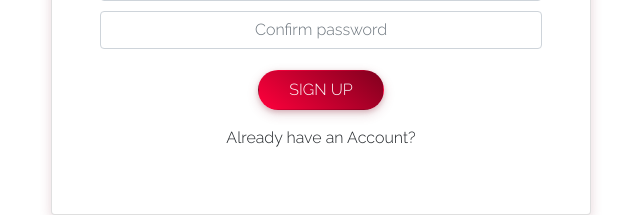
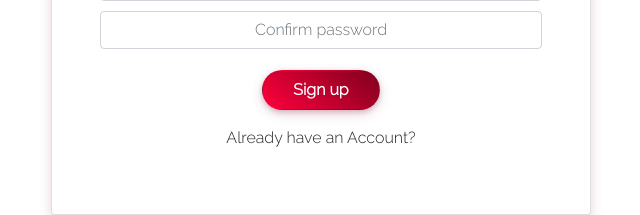
Before and after one commit to lukeowaincharles/react-app-test, a React (Create React App) app: page / in a window 1280 px wide. Both pictures are taken after a click on the element "Not a member? Sign up". Shown: the part 247-462 px from the top of the page, without its empty margins (319-959 px from the left). Built offline with nearby package versions, Linux system fonts and the light colour scheme.

Commit message:
Change button font weight to 600, change uppercase 'sign up' to capitalised

```diff
--- a/src/components/FormSignUp.js
+++ b/src/components/FormSignUp.js
@@ -57,7 +57,7 @@ class FormSignUp extends Component {
                         <input type="password" id="signUpPassword2" className="form-control" placeholder="Confirm password"></input>
                       </div>
                       <div className="text-center mt-3 mb-3">
-                      <button className="btn button" onClick={this.NewUser}>SIGN UP</button>
+                      <button className="btn button" onClick={this.NewUser}>Sign up</button>
                       </div>
                       <p
                         onClick={this.SignUp}
--- a/src/sass/components/_button.scss
+++ b/src/sass/components/_button.scss
@@ -3,6 +3,7 @@
     padding: 7px 30px;
     background: linear-gradient(40deg,#FF003C,#80001E);
     color: white;
+    font-weight: 600;
     -webkit-box-shadow: 0 2px 5px 0 rgba(128, 0, 30, 0.20), 0 4px 12px 0 rgba(128, 38, 59, 0.20);
     box-shadow: 0 2px 5px 0 rgba(128, 0, 30, 0.20), 0 4px 12px 0 rgba(128, 38, 59, 0.20);
 
```
